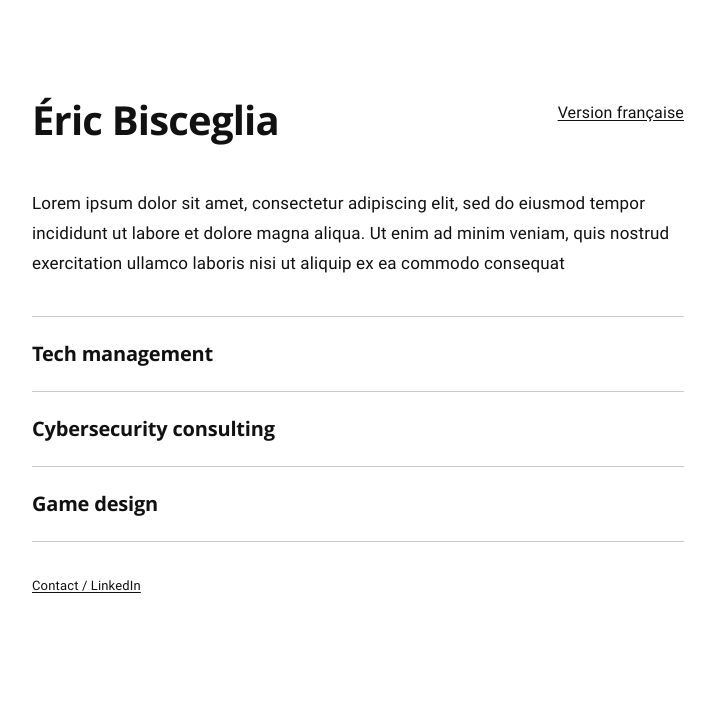
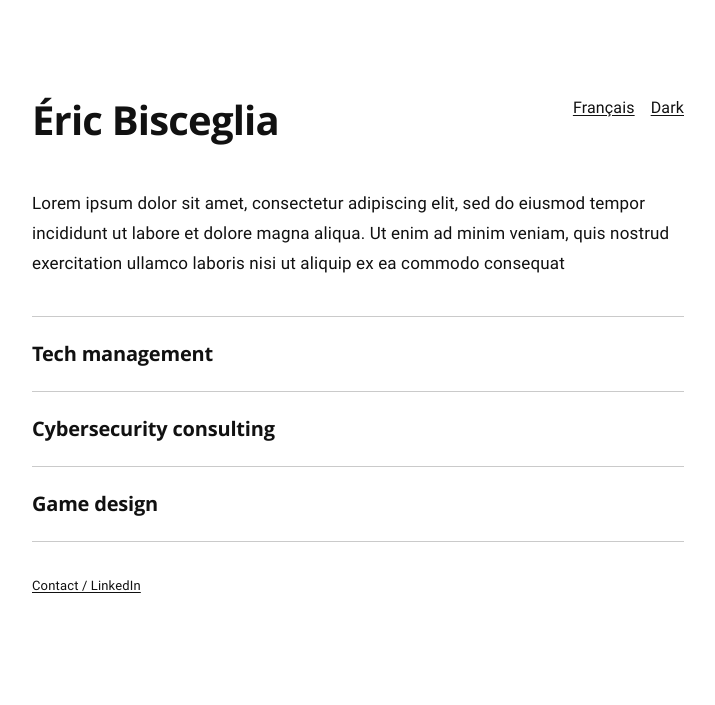
Before and after one commit to EricBisceglia/e-bis, a PHP site: page / in a window 1280 px wide. Shown: the top 705 px of the page, without its empty margins (282-997 px from the left). Run offline with PHP 8.4, Linux system fonts and the light colour scheme.

Commit message:
Add color theme switching

```diff
--- /dev/null
+++ b/css/dark.css
@@ -0,0 +1,13 @@
+/*********************************************************************************************************************/
+/*                                                                                                                   */
+/*                                                      COLORS                                                       */
+/*                                                                                                                   */
+/*********************************************************************************************************************/
+
+:root { --color-text:       #CACACA ;
+        --color-background: #111111 ;
+        --color-border:     #333333 ;
+        color-scheme: dark;          }
+
+.theme-switch-light { display: block; }
+.theme-switch-dark  { display: none;  }
--- a/css/ebis.css
+++ b/css/ebis.css
@@ -11,27 +11,11 @@
 
 /*********************************************************************************************************************/
 /*                                                                                                                   */
-/*                                                      COLORS                                                       */
-/*                                                                                                                   */
-/*********************************************************************************************************************/
-
-:root { --color-text:       #111111     ;
-        --color-background: #FFFFFF     ;
-        --color-border:     #CACACA;    }
-
-@media (prefers-color-scheme: dark)     {
-:root { --color-text:       #CACACA     ;
-        --color-background: #111111     ;
-        --color-border:     #333333;  } }
-
-/*********************************************************************************************************************/
-/*                                                                                                                   */
 /*                                                      GENERAL                                                      */
 /*                                                                                                                   */
 /*********************************************************************************************************************/
 
 *, *::before, *::after  { box-sizing: border-box;                                                   }
-html                    { color-scheme: light dark;                                                 }
 body                    { margin: 0; color: var(--color-text); background: var(--color-background)  ;
                           font-family: "Roboto", Arial, sans-serif; -webkit-text-size-adjust: 100%  ;
                           font-size: 14px; line-height: 1.55; letter-spacing: 0.01rem;              }
@@ -47,13 +31,16 @@ a:focus-visible         { outline: 2px solid currentColor; outline-offset: 5px;
 /*                                                                                                                   */
 /*********************************************************************************************************************/
 
-.page                   { max-width: 700px; margin: 0 auto; padding: 96px 24px 110px;               }
-.header-name            { display: flex; justify-content: space-between; align-items: flex-start    ;
-                          gap: 28px; margin-bottom: 45px;                                           }
-.header-details         { margin-top: 5px; font-size: 12px; text-align: right; white-space: nowrap; }
-.language-switch        { display: block; font-size: 16px; text-decoration: underline               ;
-                         text-underline-offset: 2px;                                                }
-.language-switch:hover  { text-decoration-thickness: 2px;                                           }
+.page             { max-width: 700px; margin: 0 auto; padding: 96px 24px 110px;               }
+.header-name      { display: flex; justify-content: space-between; align-items: flex-start    ;
+                    gap: 28px; margin-bottom: 45px;                                           }
+.header-details   { margin-top: 5px; font-size: 12px; text-align: right; white-space: nowrap; }
+.header-switches  { display: flex; justify-content: flex-end; align-items: baseline           ;
+                    gap: 16px;                                                                }
+.language-switch, .theme-switch
+                  { font-size: 16px; text-decoration: underline; text-underline-offset: 2px;  }
+.language-switch:hover, .theme-switch:hover
+                  { text-decoration-thickness: 2px;                                           }
 
 /*********************************************************************************************************************/
 /*                                                                                                                   */
@@ -71,8 +58,9 @@ a:focus-visible         { outline: 2px solid currentColor; outline-offset: 5px;
 /*                                                                                                                   */
 /*********************************************************************************************************************/
 
-@media (max-width: 620px)                                                     {
-.page           { padding: 52px 24px 80px;                                    }
-.header-name    { display: block; margin-bottom: 38px;                        }
-h1              { font-size: 34px; letter-spacing: -0.5px;                    }
-.header-details { margin-top: 16px; text-align: left; white-space: normal;  } }
+@media (max-width: 620px)                                                       {
+.page             { padding: 52px 24px 80px;                                    }
+.header-name      { display: block; margin-bottom: 38px;                        }
+h1                { font-size: 34px; letter-spacing: -0.5px;                    }
+.header-details   { margin-top: 16px; text-align: left; white-space: normal;    }
+.header-switches  { justify-content: flex-start;                              } }
--- /dev/null
+++ b/css/light.css
@@ -0,0 +1,13 @@
+/*********************************************************************************************************************/
+/*                                                                                                                   */
+/*                                                      COLORS                                                       */
+/*                                                                                                                   */
+/*********************************************************************************************************************/
+
+:root { --color-text:       #111111 ;
+        --color-background: #FFFFFF ;
+        --color-border:     #CACACA ;
+        color-scheme: light;         }
+
+.theme-switch-light { display: none;  }
+.theme-switch-dark  { display: block; }
--- /dev/null
+++ b/inc/color_theme.inc.php
@@ -0,0 +1,15 @@
+<?php if(realpath($_SERVER['SCRIPT_FILENAME'] ?? '') === __FILE__) { http_response_code(403); exit; } /***************/
+/*                                                                                                                   */
+/*                                                   THEME SWITCH                                                    */
+/*                                                                                                                   */
+/******************************************************************************************************************/ ?>
+
+<a class="theme-switch theme-switch-light"
+   href="<?=htmlspecialchars($theme_light_url, ENT_QUOTES, 'UTF-8')?>">
+  <?=__('site_theme_light')?>
+</a>
+
+<a class="theme-switch theme-switch-dark"
+   href="<?=htmlspecialchars($theme_dark_url, ENT_QUOTES, 'UTF-8')?>">
+  <?=__('site_theme_dark')?>
+</a>
--- a/inc/header.inc.php
+++ b/inc/header.inc.php
@@ -25,5 +25,7 @@ $path = $path ?? './';
     <meta name="description" content="<?=__('site_name')?>">
     <link rel="icon" type="image/png" sizes="32x32" href="<?=$path?>favicon.ico">
     <link rel="stylesheet" href="<?=$path?>css/ebis.css">
+    <link rel="stylesheet" href="<?=$path?>css/light.css">
+    <link rel="stylesheet" href="<?=$path?>css/dark.css" media="<?=$theme_media?>">
     <link rel="stylesheet" href="<?=$path?>css/<?=$page_stylesheet?>.css">
   </head>
--- a/inc/includes.inc.php
+++ b/inc/includes.inc.php
@@ -7,46 +7,104 @@
 // File inclusions
 include_once __DIR__.'/../lang/common.lang.php';
 
-// Set a default language
+// Determine the current language
 $lang       = user_get_language();
 $lang_lower = strtolower($lang);
 $lang_other = ($lang === 'EN') ? 'fr' : 'en';
 
-// Prepare the translations array
+// Determine the current color theme
+$theme = $_COOKIE['ebis_theme'] ?? '';
+if(!in_array($theme, array('light', 'dark'), true))
+  $theme = '';
+
+// Determine which color theme preference to apply
+$theme_media = '(prefers-color-scheme: dark)';
+if($theme === 'light')
+  $theme_media = 'not all';
+else if($theme === 'dark')
+  $theme_media = 'all';
+
+// Prepare translations
 $GLOBALS['translations'] = array();
 
-// Make sure the cache updates between language changes
+// Make sure the cache updates between settings changes
 header('Cache-Control: private, no-cache');
 header('Vary: Accept-Language, Cookie');
 
-// Change language if requested via URL
+
+
+
+/*********************************************************************************************************************/
+/*                                                                                                                   */
+/*                                                    PREFERENCES                                                    */
+/*                                                                                                                   */
+/*********************************************************************************************************************/
+
+// Prepare cookie settings
+$cookie_options = array(
+  'expires'  => time() + 60 * 60 * 24 * 365,
+  'path'     => '/',
+  'secure'   => !empty($_SERVER['HTTPS']) && $_SERVER['HTTPS'] !== 'off',
+  'httponly' => true,
+  'samesite' => 'Lax',
+);
+
+// Track whether a preference was changed
+$preference_changed = false;
+
+// Fetch the requested language
 $requested_lang = $_GET['lang'] ?? '';
 if(is_string($requested_lang))
   $requested_lang = strtoupper($requested_lang);
 
-// Handle language change requests
+// Update the language preferences if they are a valid language
 if(in_array($requested_lang, array('EN', 'FR'), true))
 {
-  // Create the language cookie
-  setcookie('ebis_language', $lang, array(
-    'expires'  => time() + 60 * 60 * 24 * 365,
-    'path'     => '/',
-    'secure'   => !empty($_SERVER['HTTPS']) && $_SERVER['HTTPS'] !== 'off',
-    'httponly' => true,
-    'samesite' => 'Lax',
-  ));
+  setcookie('ebis_language', $requested_lang, $cookie_options);
+  $preference_changed = true;
+}
 
-  // Remove the language change request parameter from the URL
+// Fetch the requested theme
+$requested_theme = $_GET['theme'] ?? '';
+
+// Update the theme preferences if they are a valid theme
+if(in_array($requested_theme, array('light', 'dark'), true))
+{
+  setcookie('ebis_theme', $requested_theme, $cookie_options);
+  $preference_changed = true;
+}
+
+// Return to the current page after saving preferences
+if($preference_changed)
+{
+  // Remove preference selections from the URL
   $parameters = $_GET;
-  unset($parameters['lang']);
+  unset($parameters['lang'], $parameters['theme']);
 
-  // Rebuild the correct page URL after removing the language parameter
+  // Rebuild the current page URL
   $page_url = explode('?', $_SERVER['REQUEST_URI'] ?? '/')[0];
   $page_url = '/'.ltrim($page_url, '/');
   if(!empty($parameters))
     $page_url .= '?'.http_build_query($parameters);
 
-  // Redirect to the updated URL
-  header('Location: '.$page_url, true, 302);
-  exit;
+  // Redirect to the rebuilt URL with the new preferences
+  exit(header('Location: '.$page_url, true, 302));
 }
+
+
+
+
+/*********************************************************************************************************************/
+/*                                                                                                                   */
+/*                                                    THEME LINKS                                                    */
+/*                                                                                                                   */
+/*********************************************************************************************************************/
+
+// Prepare the light mode link
+$theme_parameters          = $_GET;
+$theme_parameters['theme'] = 'light';
+$theme_light_url           = '?'.http_build_query($theme_parameters);
+
+// Prepare the dark mode link
+$theme_parameters['theme'] = 'dark';
+$theme_dark_url            = '?'.http_build_query($theme_parameters);
--- a/index.php
+++ b/index.php
@@ -12,6 +12,7 @@ $page_stylesheet = 'homepage';
 
 
 
+
 /*********************************************************************************************************************/
 /*                                                                                                                   */
 /*                                                     FRONT END                                                     */
@@ -23,10 +24,11 @@ $page_stylesheet = 'homepage';
 
       <header class="header-name">
         <h1><?=__('site_name')?></h1>
-        <div class="header-details">
+        <div class="header-switches">
           <a class="language-switch" href="?lang=<?=$lang_other?>">
             <?=__('site_language')?>
           </a>
+          <?php include_once __DIR__.'/inc/color_theme.inc.php'; ?>
         </div>
       </header>
 
--- a/lang/main.lang.php
+++ b/lang/main.lang.php
@@ -9,9 +9,14 @@ ___('site_name',  'EN', "Éric Bisceglia");
 ___('site_name',  'FR', "Éric Bisceglia");
 
 // Language
-___('site_language',  'EN', "Version française");
-___('site_language',  'FR', "English version");
+___('site_language', 'EN', "Français");
+___('site_language', 'FR', "English");
 
+// Appearance
+___('site_theme_light', 'EN', "Light");
+___('site_theme_light', 'FR', "Clair");
+___('site_theme_dark',  'EN', "Dark");
+___('site_theme_dark',  'FR', "Sombre");
 
 
 
```
Also changed, not shown: tech.php (+6 -3 lines).
